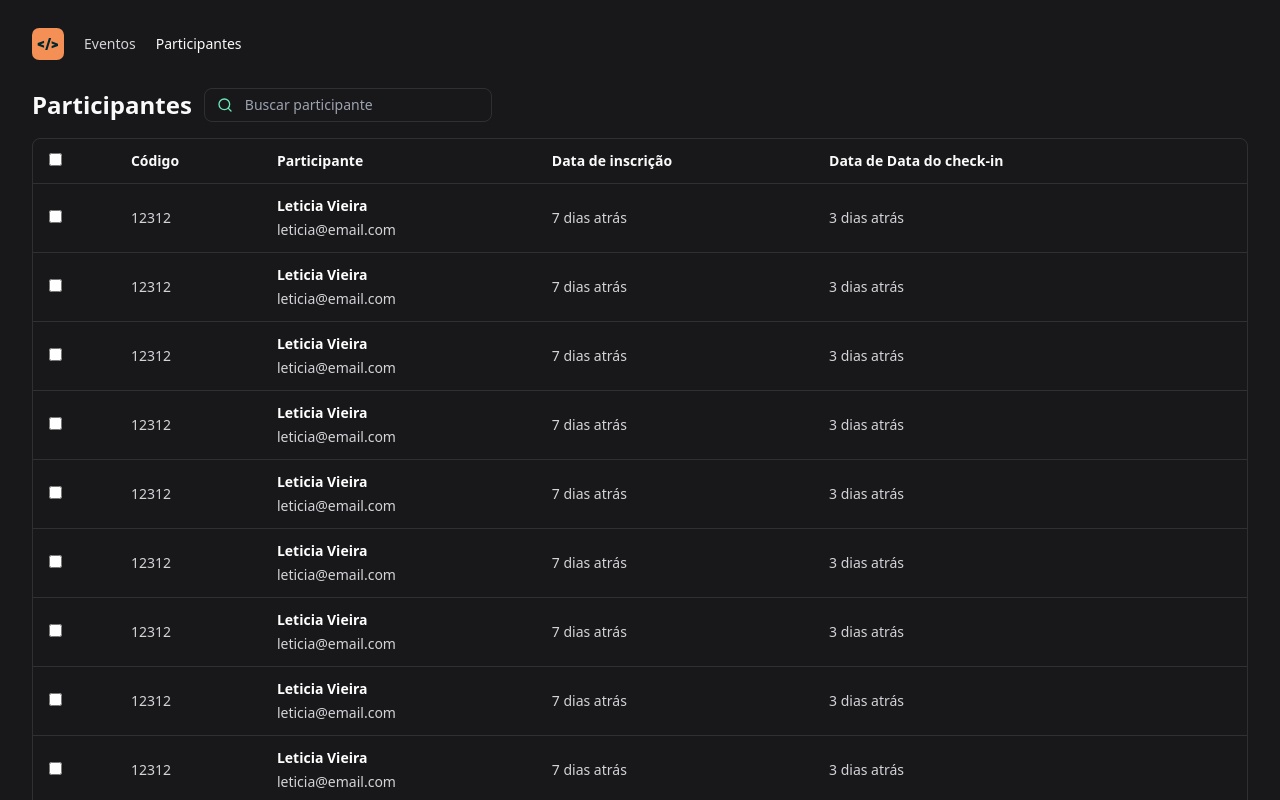
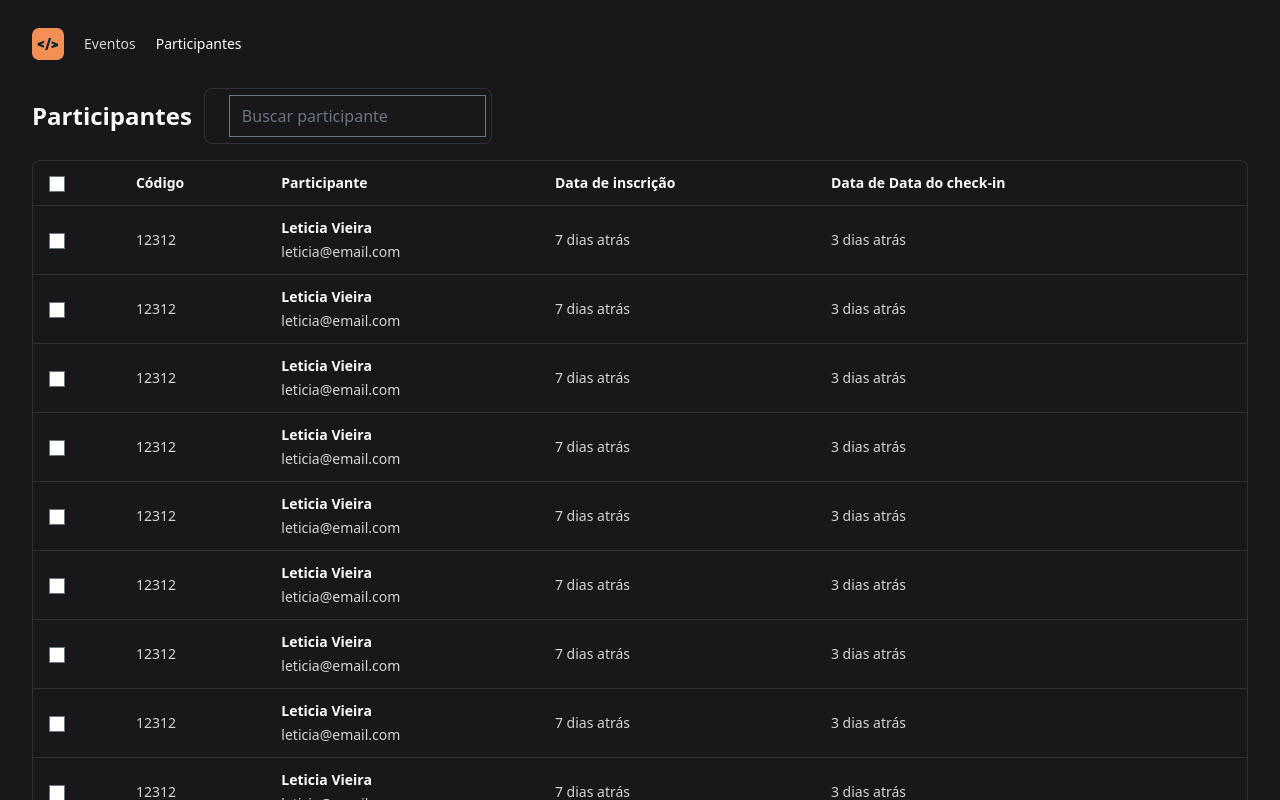
Before and after one commit to leticiabytes/pass-in-web, a React (Vite) app: page / in a window 1280 px wide. Shown: the top 800 px of the page. Built offline with nearby package versions, Linux system fonts and the light colour scheme.

Commit message:
chore: add plugin config
Signed-off-by: Letícia Vieira <lvieira268@gmail.com>

```diff
--- a/tailwind.config.js
+++ b/tailwind.config.js
@@ -7,5 +7,7 @@ export default {
   theme: {
     extend: {},
   },
-  plugins: [],
+  plugins: [
+    require('@tailwindcss/forms'),
+  ],
 }
```
